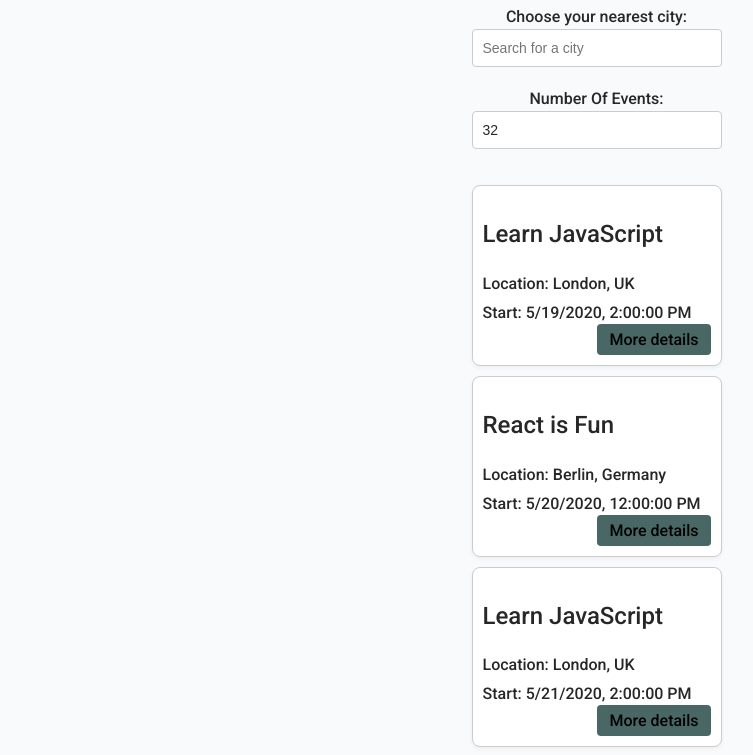
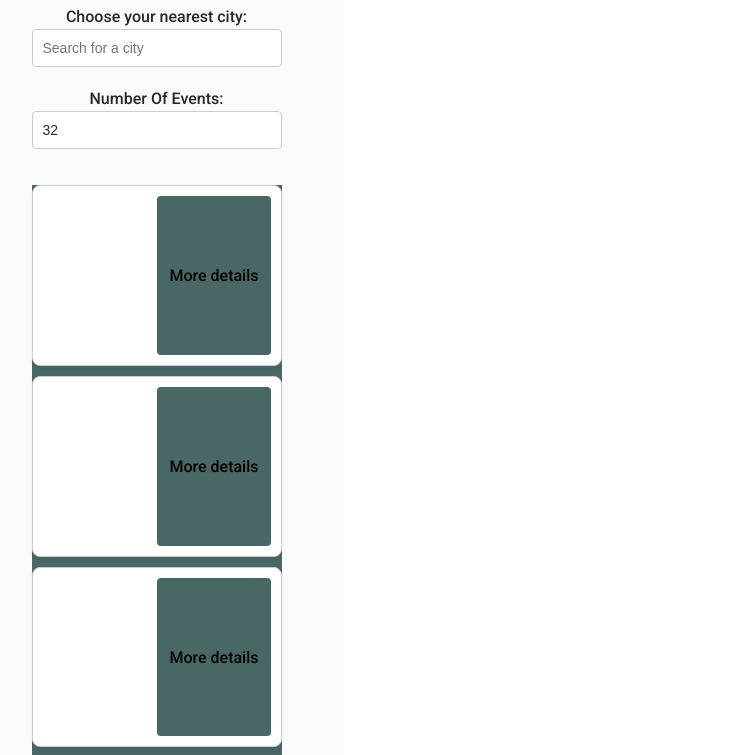
Before and after one commit to tamperic/meet, a React (Vite) app: page / in a window 1280 px wide. Shown: the top 755 px of the page, without its empty margins (56-809 px from the left). Built offline with nearby package versions, Linux system fonts and the light colour scheme.

Commit message:
Update styling

```diff
--- a/src/App.css
+++ b/src/App.css
@@ -10,6 +10,7 @@ body {
   justify-content: center;
   align-items: center;
   min-height: 100vh;
+  width: 400px;
 }
 
 .App {
@@ -26,6 +27,8 @@ body {
 ul {
   padding: 0;
   list-style: none;
+  background-color: #496765;
+  color: #fff;
 }
 
 p {
@@ -99,7 +102,7 @@ input[type="number"]:focus {
 }
 
 .event {
-  padding: 10px 10px 35px;
+  padding: 10px 14px 35px;
   margin-bottom: 10px;
   text-align: left;
   border: 1px solid #ccc;
@@ -113,6 +116,7 @@ input[type="number"]:focus {
   position: absolute;
   right: 10px;
   bottom: 10px;
+  top: 10px;
   padding: 6px 12px;
   border-radius: 4px;
   outline: none;
```
